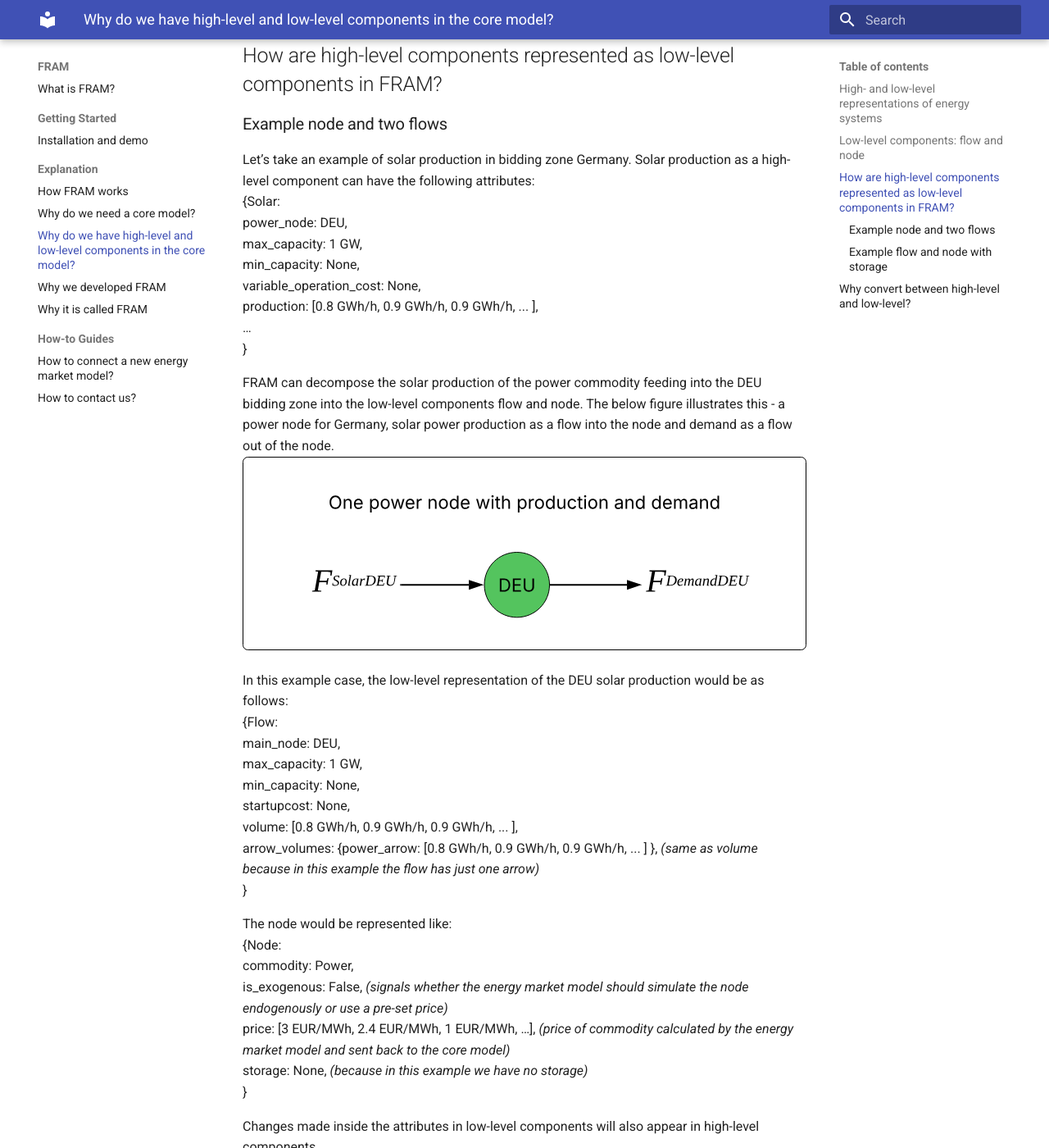
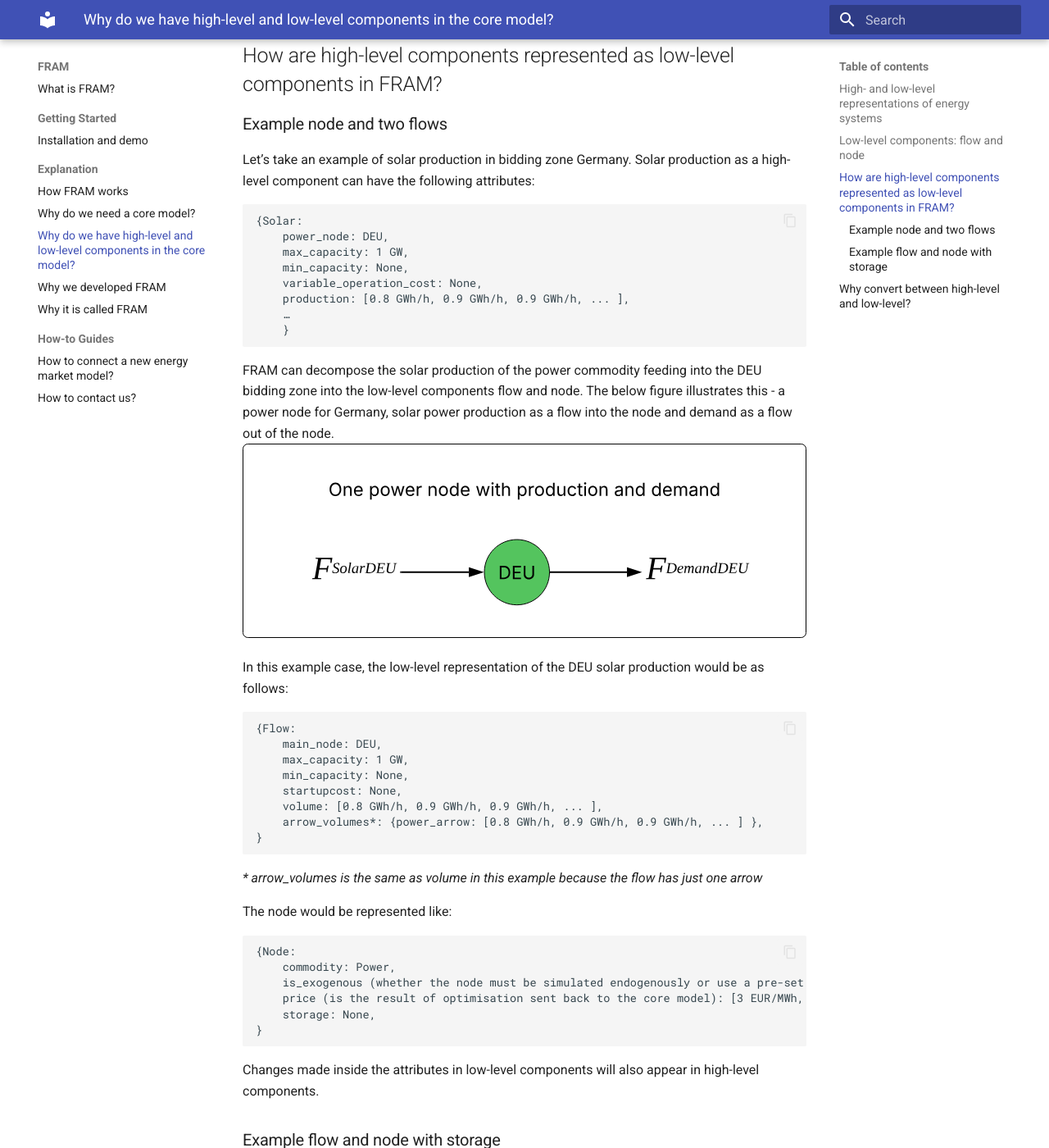
Before and after one commit to NVE/fram, an MkDocs documentation site: the page built from docs/why_components.md, in a window 1280 px wide and 1400 px high, scrolled down 860 px. Shown: the whole window at 82% size. Built offline with MkDocs 1.6.1 and Material for MkDocs 9.7.7, drawn with Linux system fonts in a browser that asks for light colours; the version menu is left out; some of the changed text lies outside the part shown.

Commit message:
text blocks

````diff
--- a/docs/why_components.md
+++ b/docs/why_components.md
@@ -14,6 +14,8 @@
 
 ### Example node and two flows
 Let’s take an example of solar production in bidding zone Germany. Solar production as a high-level component can have the following attributes:
+
+```text
 {Solar:
     power_node: DEU,
     max_capacity: 1 GW,
@@ -22,27 +24,34 @@
     production: [0.8 GWh/h, 0.9 GWh/h, 0.9 GWh/h, ... ],
     …
     }
+```
 
 FRAM can decompose the solar production of the power commodity feeding into the DEU bidding zone into the low-level components flow and node. The below figure illustrates this - a power node for Germany, solar power production as a flow into the node and demand as a flow out of the node.
 ![Illustration one node](img/low_level_one_node.svg)
 
 In this example case, the low-level representation of the DEU solar production would be as follows:
+
+```text
 {Flow:
 	main_node: DEU,
     max_capacity: 1 GW,
     min_capacity: None,
     startupcost: None,
     volume: [0.8 GWh/h, 0.9 GWh/h, 0.9 GWh/h, ... ],
-    arrow_volumes: {power_arrow: [0.8 GWh/h, 0.9 GWh/h, 0.9 GWh/h, ... ] }, _(same as volume because in this example the flow has just one arrow)_
+    arrow_volumes*: {power_arrow: [0.8 GWh/h, 0.9 GWh/h, 0.9 GWh/h, ... ] },
 }
+```
+_* arrow_volumes is the same as volume in this example because the flow has just one arrow_
 
 The node would be represented like:
+```text
 {Node:
     commodity: Power,
-    is_exogenous: False, _(signals whether the energy market model should simulate the node endogenously or use a pre-set price)_
-    price: [3 EUR/MWh, 2.4 EUR/MWh, 1 EUR/MWh, …], _(price of commodity calculated by the energy market model and sent back to the core model)_
-    storage: None, _(because in this example we have no storage)_
+    is_exogenous (whether the node must be simulated endogenously or use a pre-set price): False,
+    price (is the result of optimisation sent back to the core model): [3 EUR/MWh, 2.4 EUR/MWh, 1 EUR/MWh, …],
+    storage: None,
 }
+```
 
 Changes made inside the attributes in low-level components will also appear in high-level components.
 
@@ -55,22 +64,28 @@
 ![Illustration nodes two commodities](img/low_level_two_commodities.svg)
 
 The HPP node with storage above could have a low-level representation like:
+
+```text
 {Node:
     commodity: Hydropower,
     is_exogenous: False,
     price: [0.5, 1, 2, ...],
     storage: Storage(),
     },
+```
 
 where the storage component would have attributes like:
+
+```text
 {Storage:
     capacity: 1,000 MW,
-    volume: [10, 25, 2, ...], _(storage filling, actual or result)_
+    volume (storage filling, actual or result): [10, 25, 2, ...],
     loss: 0.01,
-    reservoir_curve: [0.10, 0.15, 0.14 etc.], _(water level elevation to water volume)_
+    reservoir_curve (water level elevation to water volume): [0.10, 0.15, 0.14 etc.],
     initial_storage_percentage: 0.72,
     ...
     }
+```
 
 ## Why convert between high-level and low-level?
 The main advantages of converting between high-level and low-level components are possibility to write more generic code for data calculations and compatibility with energy system models that already operate with low-level components:
````
